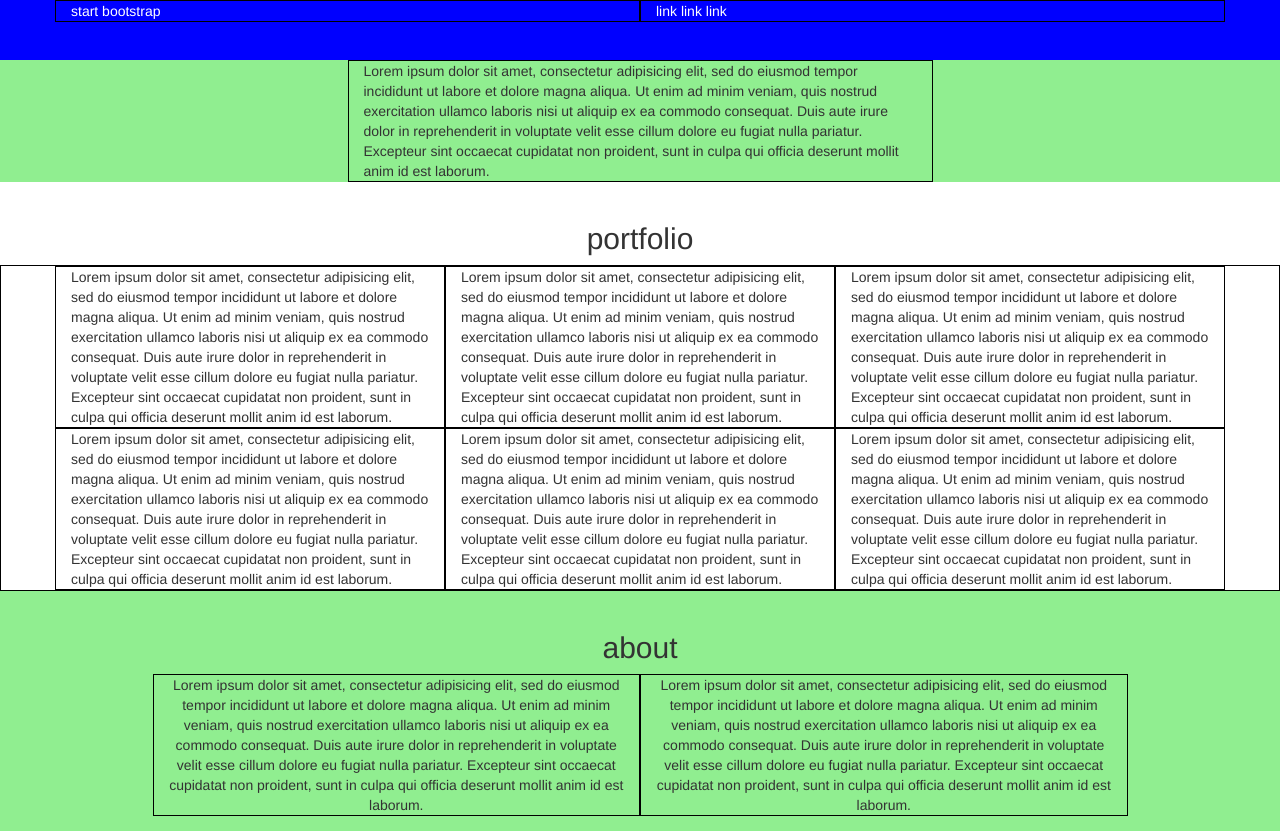
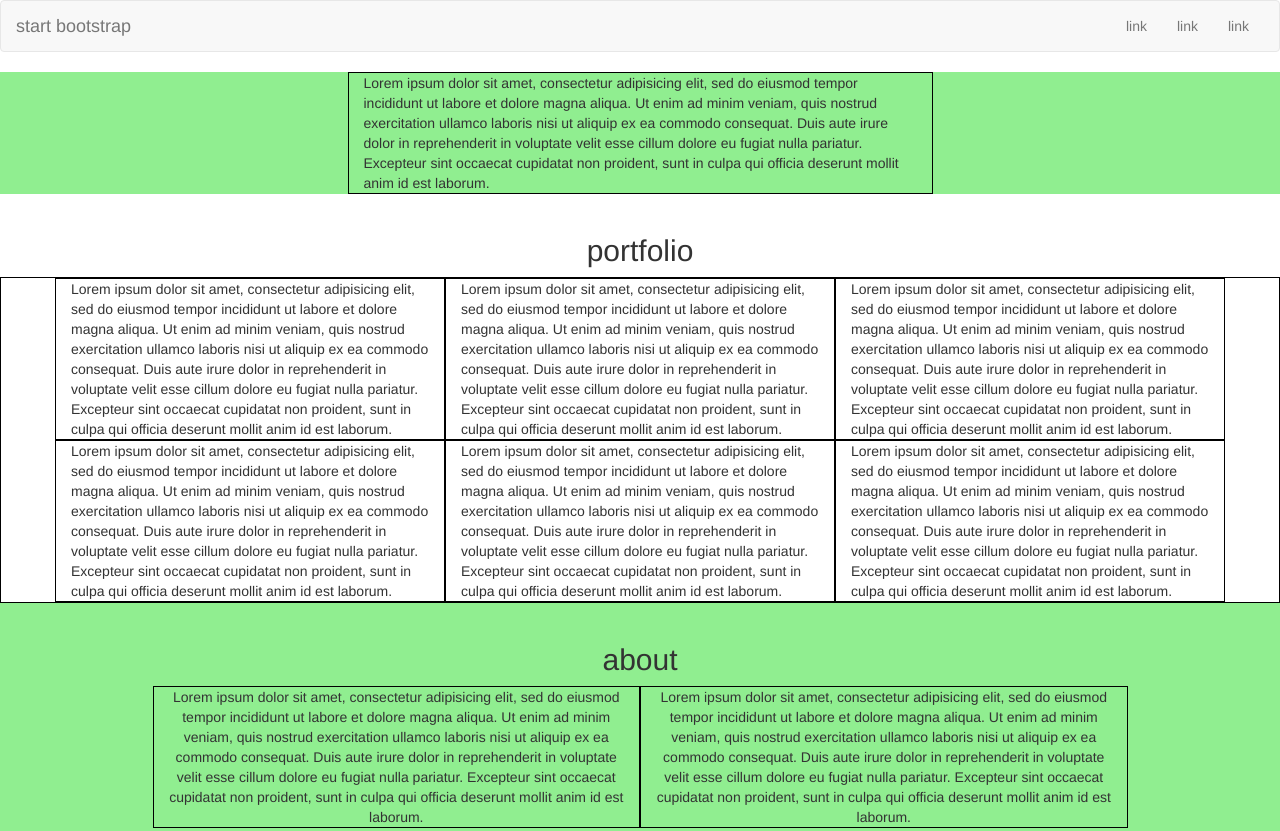
Before and after one commit to marzucoalessandro/html-css-bootstrap-freelancer, a plain HTML site: page index.html in a window 1280 px wide. Shown: the top 831 px of the page. Drawn offline with nearby package versions, Linux system fonts and the light colour scheme.

Commit message:
modificata la navbar con codice bootstrap

```diff
--- a/index.html
+++ b/index.html
@@ -11,21 +11,30 @@
 <body>
 
   <!-- costruisco la navbar -->
-  <nav class="bartop blue">
+  <nav class="navbar navbar-default">
+        <div class="container-fluid">
+          <div class="navbar-header">
+            <button type="button" class="navbar-toggle collapsed" data-toggle="collapse" data-target="#navbar" aria-expanded="false" aria-controls="navbar">
+              <span class="sr-only">Toggle navigation</span>
+              <span class="icon-bar"></span>
+              <span class="icon-bar"></span>
+              <span class="icon-bar"></span>
+            </button>
+            <a class="navbar-brand" href="#">start bootstrap</a>
+          </div>
 
-    <!-- all'interno due colonne da 6 -->
-    <div class="container">
-      <div class="row">
-        <div class="col-md-6 bd white">
-          start bootstrap
-        </div>
-        <div class="col-md-6 bd white">
-          link link link
-        </div>
-      </div>
-    </div>
-  </nav>
-  <!-- navbar -->
+          <div id="navbar" class="navbar-collapse collapse">
+
+            <ul class="nav navbar-nav navbar-right">
+              <!-- <li class="active"><a href="./">Default <span class="sr-only">(current)</span></a></li> -->
+              <li><a href="../navbar-static-top/">link</a></li>
+              <li><a href="../navbar-fixed-top/">link</a></li>
+              <li><a href="../navbar-fixed-top/">link</a></li>
+            </ul>
+          </div><!--/.nav-collapse -->
+        </div><!--/.container-fluid -->
+      </nav>
+      <!--/ navbar -->
 
   <!-- costruisco header -->
 
```
Also changed, not shown: 1 other file.
